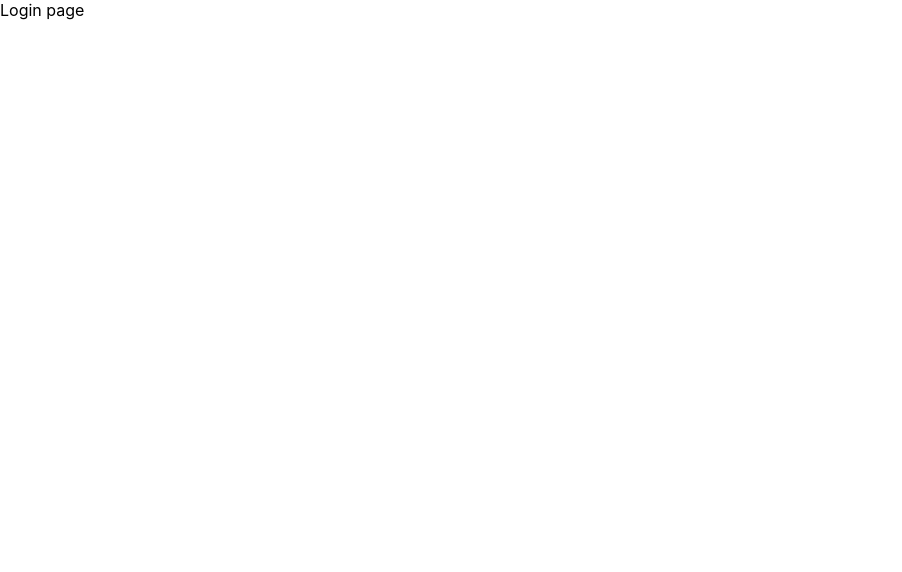
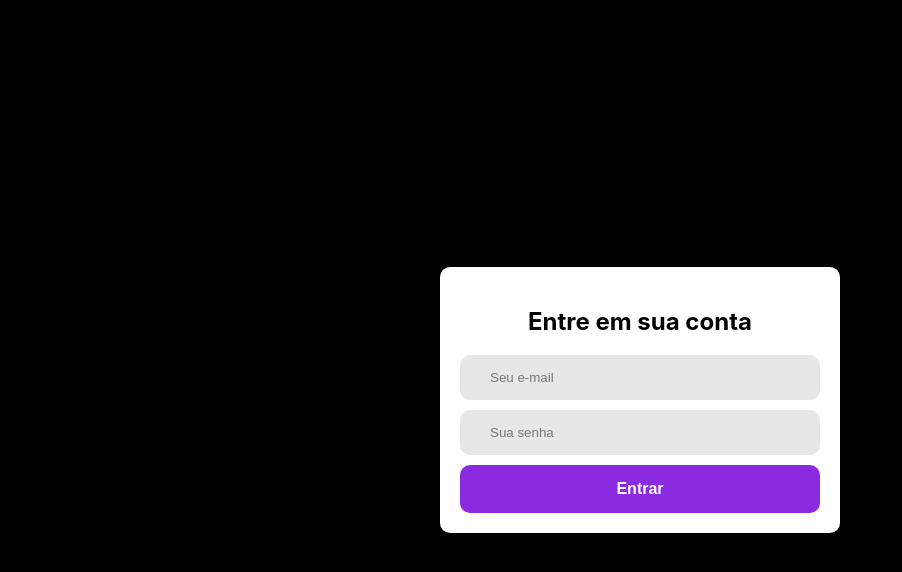
Before and after one commit to JoaoMeirinho/ProcessoSeletivoMind, a Next.js app: page /login in a window 1280 px wide. Shown: the top 572 px of the page, without its empty margins (0-902 px from the left). Built offline with nearby package versions, Linux system fonts and the light colour scheme.

Commit message:
criado elementos base do formulário

```diff
--- a/pages/login.tsx
+++ b/pages/login.tsx
@@ -1,3 +1,19 @@
+import styles from "../styles/Login.module.css";
+
+import LoginCard from "../src/components/loginCard/loginCard";
+import Input from "../src/components/input/input";
+import Button from "../src/components/button/button";
+
 export default function LoginPage() {
-  return <div>Login page</div>;
+  return (
+    <div className={styles.background}>
+      <LoginCard title="Entre em sua conta">
+        <form action="" className={styles.form}>
+          <Input type="email" placeholder="Seu e-mail" />
+          <Input type="password" placeholder="Sua senha" />
+          <Button>Entrar</Button>
+        </form>
+      </LoginCard>
+    </div>
+  );
 }
--- /dev/null
+++ b/src/components/button/button.module.css
@@ -0,0 +1,10 @@
+.button {
+  padding: 15px 30px;
+  border: 0;
+  background-color: blueviolet;
+  color: #fff;
+  font-size: 16px;
+  font-weight: bold;
+  border-radius: 10px;
+  cursor: pointer;
+}
--- /dev/null
+++ b/src/components/button/button.tsx
@@ -0,0 +1,15 @@
+import { ReactNode } from "react";
+import styles from "./button.module.css";
+
+interface props {
+  children: ReactNode;
+  props?: any;
+}
+
+export default function Button({ children, ...props }: props) {
+  return (
+    <button className={styles.button} {...props}>
+      {children}
+    </button>
+  );
+}
--- /dev/null
+++ b/src/components/input/input.module.css
@@ -0,0 +1,6 @@
+.input {
+  padding: 15px 30px;
+  border: 0;
+  background-color: #e7e7e7;
+  border-radius: 10px;
+}
--- /dev/null
+++ b/src/components/input/input.tsx
@@ -0,0 +1,5 @@
+import styles from "./input.module.css";
+
+export default function Input(props: any) {
+  return <input className={styles.input} {...props} />;
+}
--- /dev/null
+++ b/src/components/loginCard/loginCard.module.css
@@ -0,0 +1,11 @@
+.card {
+  color: #000;
+  background-color: #fff;
+  width: 400px;
+  padding: 20px;
+  border-radius: 10px;
+}
+
+.title {
+  text-align: center;
+}
--- /dev/null
+++ b/src/components/loginCard/loginCard.tsx
@@ -0,0 +1,16 @@
+import { ReactNode } from "react";
+import styles from "./loginCard.module.css";
+
+interface props {
+  title: string;
+  children: ReactNode;
+}
+
+export default function LoginCard({ title, children }: props) {
+  return (
+    <div className={styles.card}>
+      <h2 className={styles.title}>{title}</h2>
+      {children}
+    </div>
+  );
+}
--- /dev/null
+++ b/styles/Login.module.css
@@ -0,0 +1,13 @@
+.background {
+  background-color: #000;
+  min-height: 100vh;
+  display: flex;
+  align-items: center;
+  justify-content: center;
+}
+
+.form {
+  display: flex;
+  flex-direction: column;
+  gap: 10px;
+}
```
Also changed, not shown: pages/cadastro.tsx (+18 -1 lines), styles/Cadastro.module.css (added).
